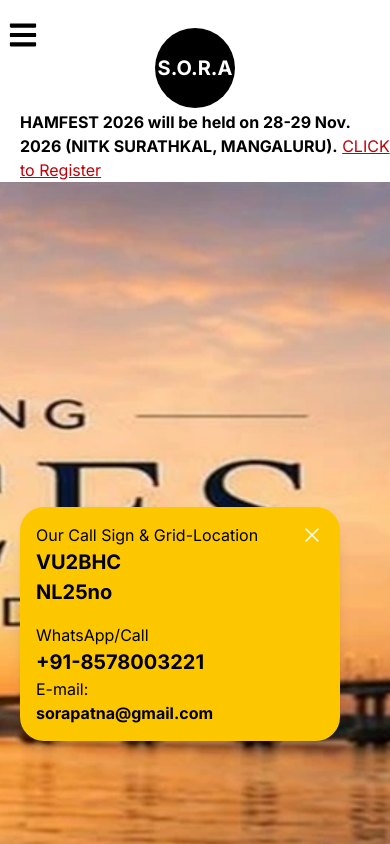
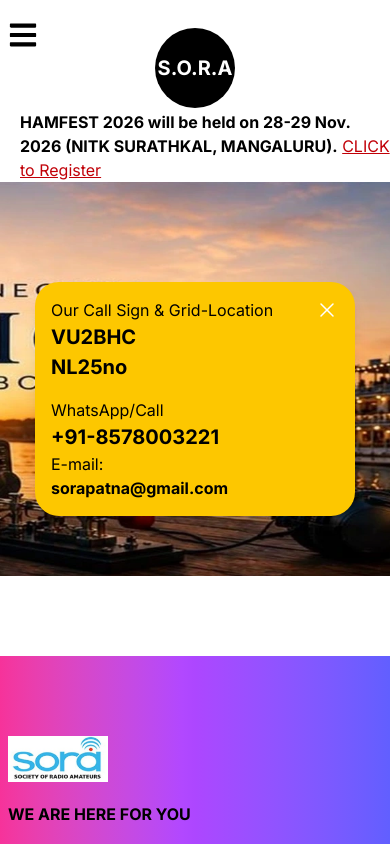
Before and after one commit to sorapatna/SORA-WEBSITE, a Next.js app: page / in a window 390 px wide. Shown: the top 844 px of the page. Built offline with nearby package versions, Linux system fonts and the light colour scheme.

Commit message:
Update Hero.tsx

```diff
--- a/components/Hero.tsx
+++ b/components/Hero.tsx
@@ -2,15 +2,18 @@ import Image from 'next/image';
 
 const Hero = () => {
   return (
-    <section className="relative w-full overflow-hidden min-h-screen flex flex-col gap-10 py-5 md:gap-20 lg:py-10 lg:flex-row mb-2">
+    // CHANGED: Removed fixed min-h-screen constraints that clip content on mobile,
+    // and replaced it with a dynamic h-auto md:min-h-screen layout.
+    <section className="relative w-full overflow-hidden h-auto md:min-h-screen flex flex-col gap-10 py-10 md:gap-20 lg:py-10 lg:flex-row mb-2">
       {/* Background Image */}
       <div className="absolute inset-0 -z-10">
         <Image
           src="/images/HERO-BG.webp"
-          alt="yoga"
+          alt="yoga background"
           fill
           priority
-          sizes="100vw"
+          // CHANGED: Added specific media breakpoints for sizes to optimize image loading on mobile devices.
+          sizes="(max-width: 768px) 100vw, (max-width: 1200px) 100vw, 100vw"
           className="object-cover object-center"
         />
       </div>
@@ -18,11 +21,10 @@ const Hero = () => {
       {/* Left Content */}
       <div className="relative z-20 flex flex-1 flex-col xl:w-1/2 px-5 md:px-10">
         {/* Add your text/content here */}
-
       </div>
 
       {/* Right Content */}
-      <div className="relative z-20 flex flex-1 items-start mt-10 md:mt-0 mb-10 md:mb-20 px-5 md:px-0">
+      <div className="relative z-20 flex flex-1 items-start mt-5 md:mt-0 mb-5 md:mb-20 px-5 md:px-0 justify-center lg:justify-start">
         <div className="flex w-full max-w-[320px] flex-col gap-4 rounded-3xl bg-yellow-400 px-4 py-4 shadow-lg">
           <div className="flex flex-col">
             <div className="flex justify-between items-center">
@@ -35,9 +37,14 @@ const Hero = () => {
 
           <div className="flex flex-col">
             <p className="regular-16 text-black">WhatsApp/Call</p>
-            <p className="bold-20 text-black">+91-8578003221</p>
+            {/* FORMATTED: Applied telephone markdown structure for click-to-call functionality */}
+            <p className="bold-20 text-black">
+              <a href="tel:+918578003221" className="hover:underline">+91-8578003221</a>
+            </p>
             <p className="regular-16 text-black">E-mail:</p>
-            <p className="bold-16 text-black break-words">sorapatna@gmail.com</p>
+            <p className="bold-16 text-black break-words">
+              <a href="mailto:sorapatna@gmail.com" className="hover:underline">sorapatna@gmail.com</a>
+            </p>
           </div>
         </div>
       </div>
```
